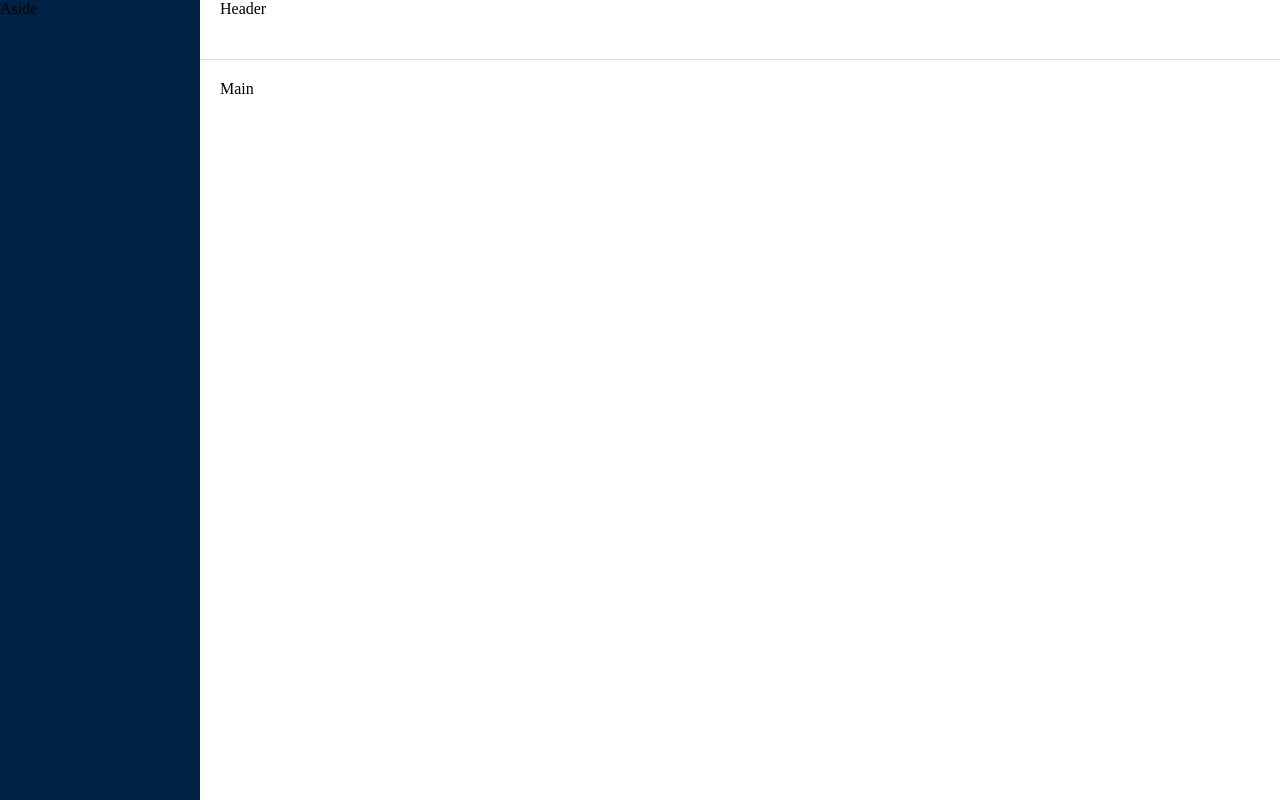
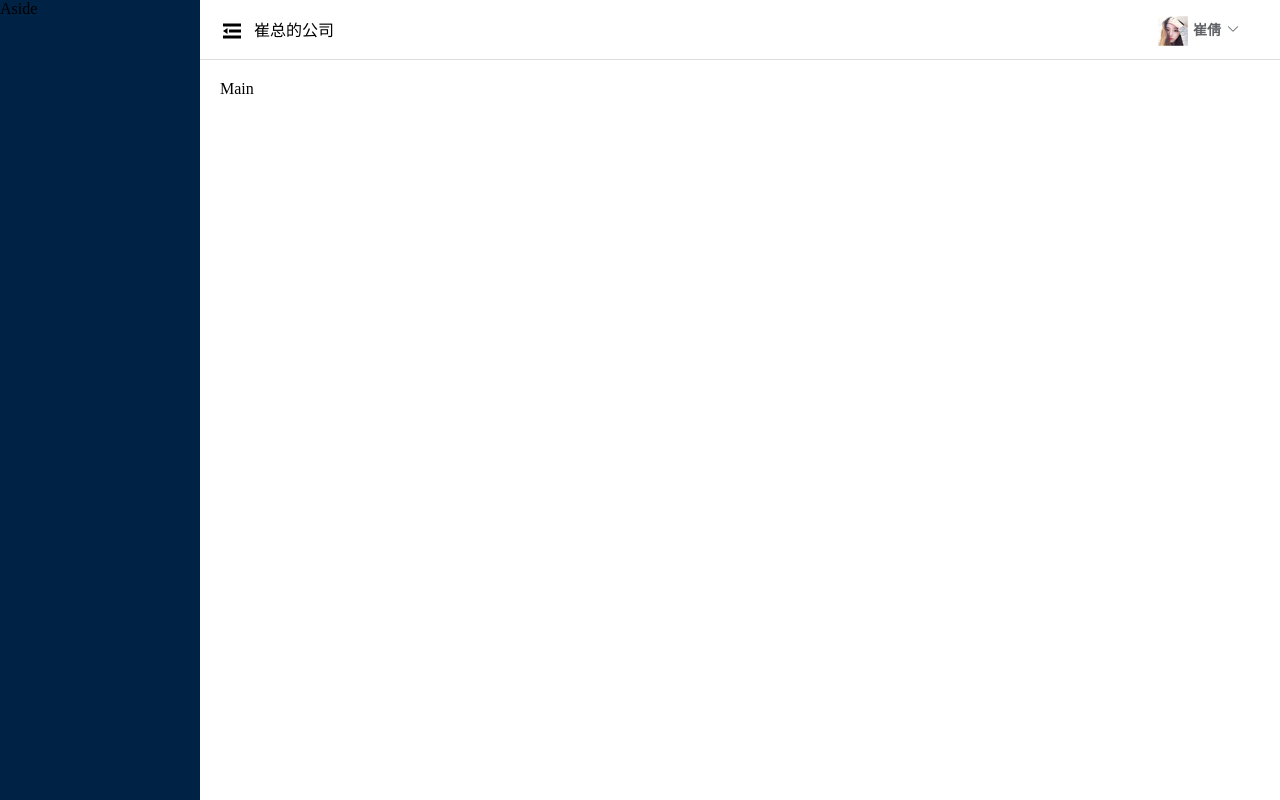
Before and after one commit to cui-qian/toutiao-cq, a Vue app: page /#/ in a window 1280 px wide. Built offline with nearby package versions, Linux system fonts and the light colour scheme.

Commit message:
首页模块-头部内容

```diff
--- a/src/views/Home.vue
+++ b/src/views/Home.vue
@@ -6,7 +6,24 @@
     <!-- 右侧主体 -->
     <el-container>
       <!-- 头部 -->
-      <el-header class="my-header">Header</el-header>
+      <el-header class="my-header">
+        <!-- 图标 -->
+        <span class="el-icon-s-fold icon"></span>
+        <!-- 文字 -->
+        <span class="text">崔总的公司</span>
+        <!-- 下拉组件 -->
+        <el-dropdown class="my-dropdown">
+          <span class="el-dropdown-link">
+            <img class="user-avatar" src="../assets/avatar.jpg" alt />
+            <span class="user-name">崔倩</span>
+            <i class="el-icon-arrow-down el-icon--right"></i>
+          </span>
+          <el-dropdown-menu>
+            <el-dropdown-item icon="el-icon-setting">个人设置</el-dropdown-item>
+            <el-dropdown-item icon="el-icon-switch-button">退出登录</el-dropdown-item>
+          </el-dropdown-menu>
+        </el-dropdown>
+      </el-header>
       <!-- 主体 -->
       <el-main>Main</el-main>
     </el-container>
@@ -32,6 +49,29 @@ export default {
   }
   .my-header {
     border-bottom: 1px solid #ddd;
+    line-height: 60px;
+    .icon {
+      font-size: 24px;
+      vertical-align: middle;
+    }
+    .text {
+      vertical-align: middle;
+      padding-left: 10px;
+    }
+    .my-dropdown {
+      float: right;
+      margin-right: 20px;
+      .user-avatar {
+        width: 30px;
+        height: 30px;
+        vertical-align: middle;
+      }
+      .user-name {
+        vertical-align: middle;
+        font-weight: 700;
+        margin-left: 5px;
+      }
+    }
   }
 }
 </style>
```
